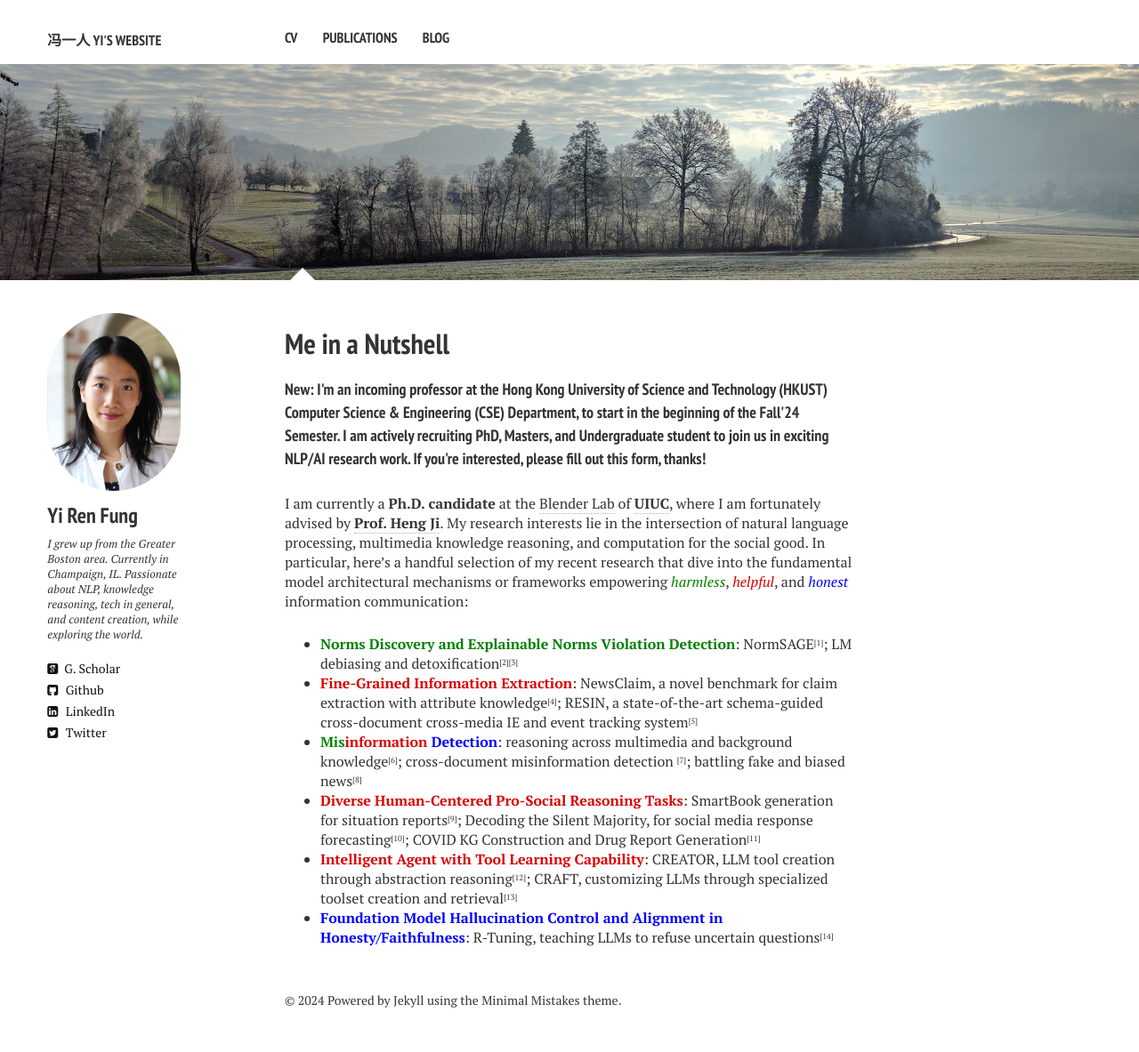
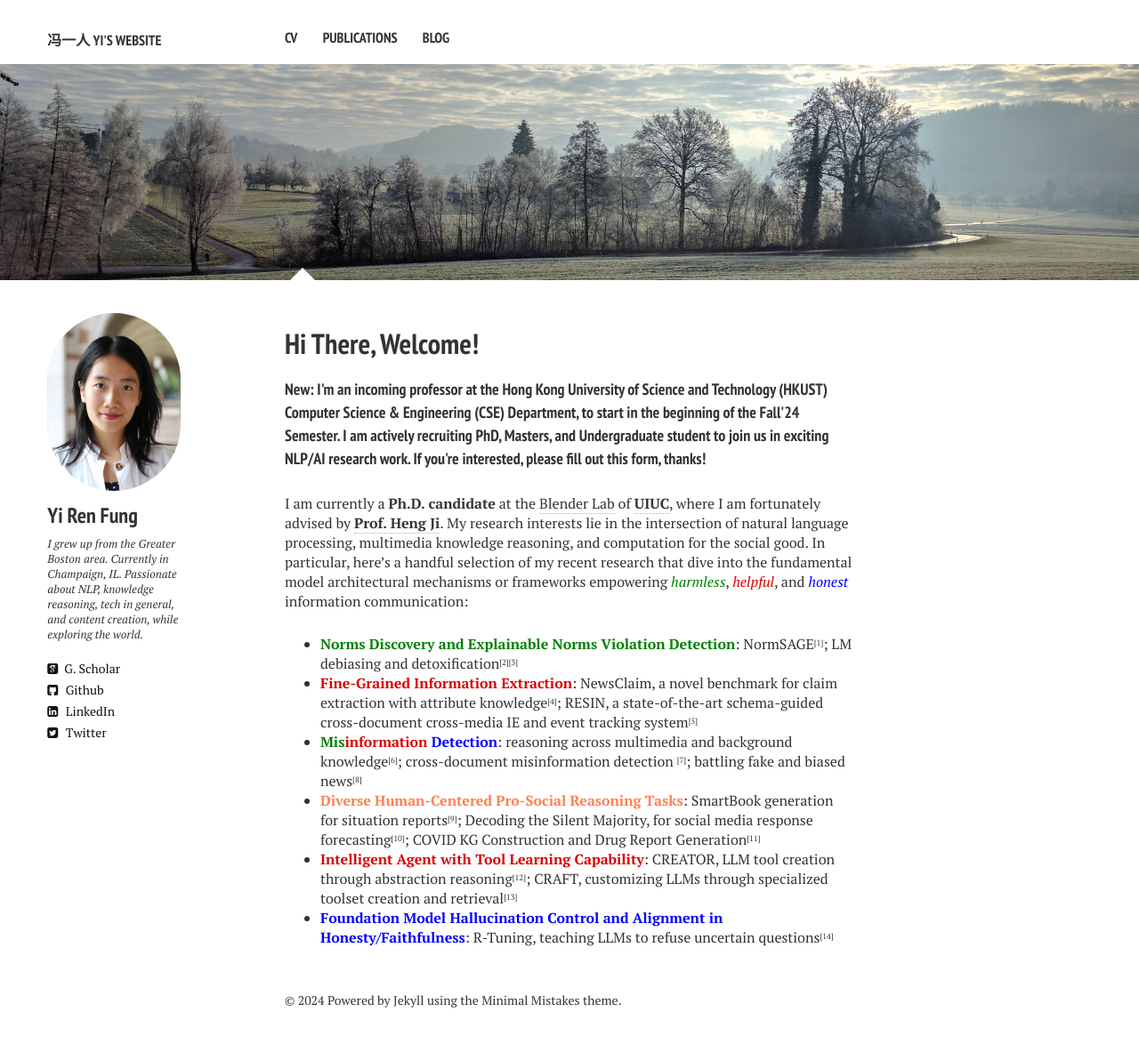
Before and after one commit to yrf1/yrf1.github.io, a Jekyll site: the page built from index.md, in a window 1280 px wide. Shown: the whole page at 89% size. Built offline with Jekyll 4.4.1, drawn with Linux system fonts in a browser that asks for light colours; nearby versions of some CDN libraries.

Commit message:
see color

```diff
--- a/index.md
+++ b/index.md
@@ -1,6 +1,6 @@
 ---
 layout: home2
-title: Me in a Nutshell
+title: Hi There, Welcome!
 description: "Yi Fung's website"
 tags: [Jekyll, theme, responsive, blog, template]
 image:
@@ -13,6 +13,6 @@ I am currently a <b>Ph.D. candidate</b> at the <a href="https://blender.cs.illin
 * <b><font color="green">Norms Discovery and Explainable Norms Violation Detection</font></b>: NormSAGE<sup><sub>[<a href="https://arxiv.org/abs/2210.08604" target="_blank">1</a>]</sub></sup>; LM debiasing and detoxification<sup><sub>[<a href="https://arxiv.org/abs/2305.12798" target="_blank">2</a>]</sub></sup><sup><sub>[<a href="https://ojs.aaai.org/index.php/AAAI/article/view/26279" target="_blank">3</a>]</sub></sup>
 * <b><font color="dark orange">Fine-Grained Information Extraction</font></b>: NewsClaim, a novel benchmark for claim extraction with attribute knowledge<sup><sub>[<a href="https://arxiv.org/abs/2112.08544" target="_blank">4</a>]</sub></sup>; RESIN, a state-of-the-art schema-guided cross-document cross-media IE and event tracking system<sup><sub>[<a href="https://aclanthology.org/2021.naacl-demos.16/" target="_blank">5</a>]</sub></sup>
 * <b><font color="green">Mis</font><font color="dark orange">information</font> <font color="blue">Detection</font></b>: reasoning across multimedia and background knowledge<sup><sub>[<a href="http://scholar.google.es/citations?user=eUae2K0AAAAJ" target="_blank">6</a>]</sub></sup>; cross-document misinformation detection <sup><sub>[<a href="https://aclanthology.org/2022.naacl-main.40/" target="_blank">7</a>]</sub></sup>; battling fake and biased news<sup><sub>[<a href="https://dl.acm.org/doi/abs/10.1145/3534678.3542615" target="_blank">8</a>]</sub></sup>
-* <b><font color="dark orange">Diverse Human-Centered Pro-Social Reasoning Tasks</font></b>: SmartBook generation for situation reports<sup><sub>[<a href="https://arxiv.org/pdf/2303.14337.pdf" target="_blank">9</a>]</sub></sup>; Decoding the Silent Majority, for social media response forecasting<sup><sub>[<a href="https://arxiv.org/pdf/2310.13297.pdf" target="_blank">10</a>]</sub></sup>; COVID KG Construction and Drug Report Generation<sup><sub>[<a href="https://aclanthology.org/2021.naacl-demos.8/" target="_blank">11</a>]</sub></sup>
+* <b><font color="coral">Diverse Human-Centered Pro-Social Reasoning Tasks</font></b>: SmartBook generation for situation reports<sup><sub>[<a href="https://arxiv.org/pdf/2303.14337.pdf" target="_blank">9</a>]</sub></sup>; Decoding the Silent Majority, for social media response forecasting<sup><sub>[<a href="https://arxiv.org/pdf/2310.13297.pdf" target="_blank">10</a>]</sub></sup>; COVID KG Construction and Drug Report Generation<sup><sub>[<a href="https://aclanthology.org/2021.naacl-demos.8/" target="_blank">11</a>]</sub></sup>
 * <b><font color="dark orange">Intelligent Agent with Tool Learning Capability</font></b>: CREATOR, LLM tool creation through abstraction reasoning<sup><sub>[<a href="https://arxiv.org/pdf/2305.14318.pdf" target="_blank">12</a>]</sub></sup>; CRAFT, customizing LLMs through specialized toolset creation and retrieval<sup><sub>[<a href="https://arxiv.org/abs/2309.17428" target="_blank">13</a>]</sub></sup>
 * <b><font color="blue">Foundation Model Hallucination Control and Alignment in Honesty/Faithfulness</font></b>: R-Tuning, teaching LLMs to refuse uncertain questions<sup><sub>[<a href="https://arxiv.org/abs/2311.09677" target="_blank">14</a>]</sub></sup>
```
